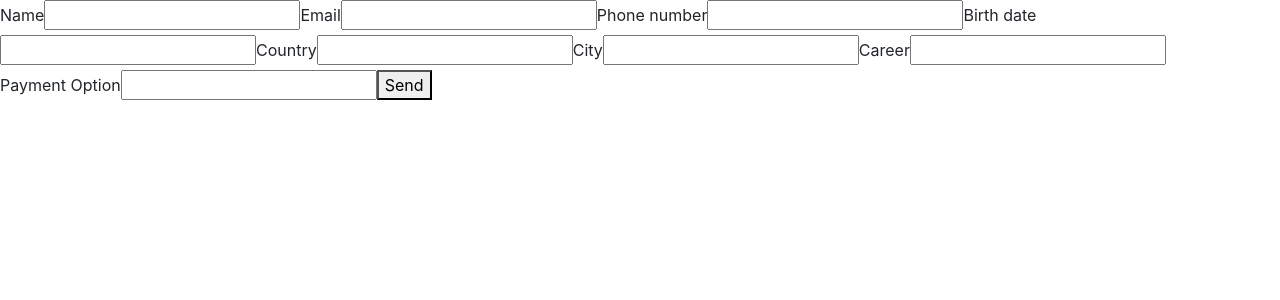
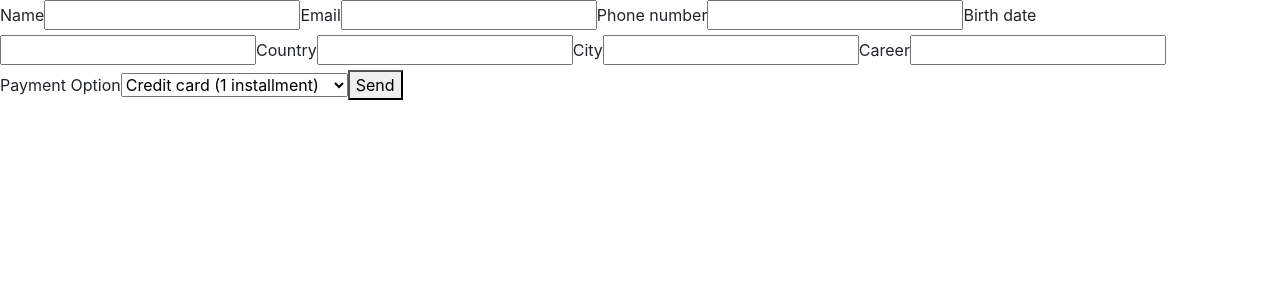
Before and after one commit to naysolange/students-payment-preferences, a React (Create React App) app in the folder fe/: page /create in a window 1280 px wide. Shown: the top 300 px of the page. Built offline with nearby package versions, Linux system fonts and the light colour scheme.

Commit message:
Uses a combo instead a input for payment options

```diff
--- a/fe/src/components/student.form.js
+++ b/fe/src/components/student.form.js
@@ -4,6 +4,7 @@ class StudentForm extends Component {
 
     constructor(props) {
       super();
+      this.handleChange = this.handleChange.bind(this);
       this.handleSubmit = this.handleSubmit.bind(this);
     }
 
@@ -28,21 +29,29 @@ class StudentForm extends Component {
 
         <form onSubmit={this.handleSubmit}>
           <label htmlFor="name">Name</label>
-          <input id="name" name="name" type="text" required/>
+          <input id="name" name="name" type="text" onChange={this.handleChange} required/>
           <label htmlFor="email">Email</label>
           <input id="email" name="email" type="email" required/>
           <label htmlFor="phone_number">Phone number</label>
-          <input id="phone_number" name="phone_number" type="number" required/>
+          <input id="phone_number" name="phone_number" type="number" onChange={this.handleChange} required/>
           <label htmlFor="birth_date">Birth date</label>
-          <input id="birth_date" name="birth_date" type="text" required/>
+          <input id="birth_date" name="birth_date" type="text" onChange={this.handleChange} required/>
           <label htmlFor="country">Country</label>
-          <input id="country" name="country" type="text" required/>
+          <input id="country" name="country" type="text" onChange={this.handleChange} required/>
           <label htmlFor="city">City</label>
-          <input id="city" name="city" type="text" required/>
+          <input id="city" name="city" type="text" onChange={this.handleChange} required/>
           <label htmlFor="career">Career</label>
-          <input id="career" name="career" type="text" required/>
-          <label htmlFor="payment_option">Payment Option</label>
-          <input id="payment_option" name="payment_option" type="text" required/>
+          <input id="career" name="career" type="text" onChange={this.handleChange} required/>
+          <label htmlFor="payment_option">Payment Option
+          <select onChange={this.handleChange} id="payment_option" name="payment_option">
+            <option value="Credit card (1 installment)">Credit card (1 installment)</option>
+            <option value="Credit card (3 installments)">Credit card (3 installments)</option>
+            <option value="Credit card (6 installments)">Credit card (6 installments)</option>
+            <option value="Debit card">Debit card</option>
+            <option value="Cash">Cash</option>
+            <option value="Transfer">Transfer</option>
+          </select>
+        </label>
           <button>Send</button>
         </form>
       );
```
